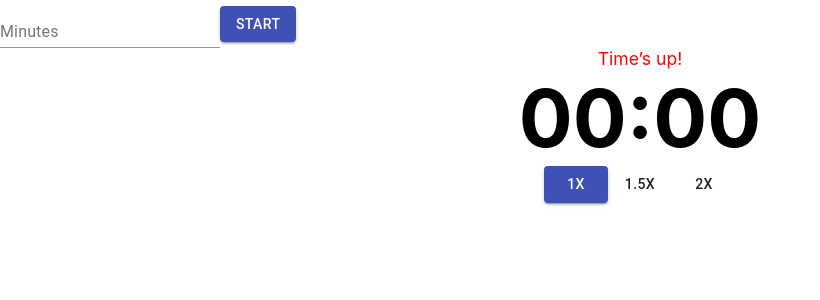
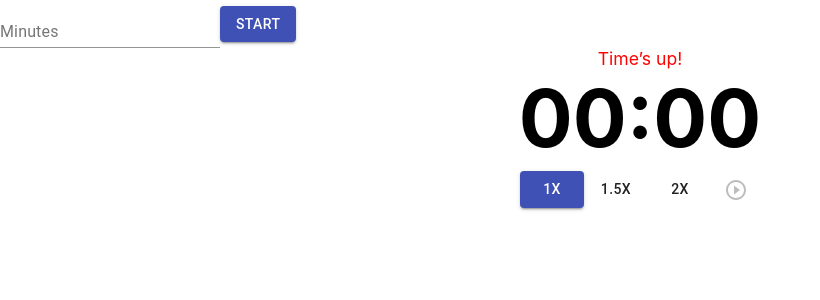
Before and after one commit to Kreozot/dcs-task-1, a React (Create React App) app: page / in a window 1280 px wide. Shown: the top 300 px of the page, without its empty margins (0-820 px from the left). Built offline with nearby package versions, Linux system fonts and the light colour scheme.

Commit message:
Pause/resume button

```diff
--- a/package.json
+++ b/package.json
@@ -4,6 +4,7 @@
   "private": true,
   "dependencies": {
     "@material-ui/core": "^4.11.0",
+    "@material-ui/icons": "^4.9.1",
     "@testing-library/jest-dom": "^4.2.4",
     "@testing-library/react": "^9.3.2",
     "@testing-library/user-event": "^7.1.2",
--- a/src/App.jsx
+++ b/src/App.jsx
@@ -4,6 +4,7 @@ import useInterval from 'common/hooks/useInterval';
 import MainControls from 'components/MainControls';
 import Timer from 'components/Timer';
 import SpeedController from 'components/SpeedController';
+import ToggleButton from 'components/ToggleButton';
 import { BASE_TIMEOUT } from 'common/const';
 
 import './App.css';
@@ -24,13 +25,11 @@ function App() {
 
   useInterval(tick, isPaused ? null : speed);
 
-  useEffect(() => {
+  const handleStart = useCallback((value) => {
+    const seconds = value * 60;
+    setInitialSeconds(seconds);
+    setSeconds(seconds);
     setIsPaused(false);
-    setSeconds(initialSeconds);
-  }, [initialSeconds]);
-
-  const handleStart = useCallback((value) => {
-    setInitialSeconds(value * 60);
   }, []);
 
   return (
@@ -38,6 +37,7 @@ function App() {
       <MainControls onStart={ handleStart }/>
       <Timer seconds={ seconds } initialSeconds={ initialSeconds }/>
       <SpeedController speed={ speed } onSpeedChange={ setSpeed }/>
+      <ToggleButton isPaused={ isPaused } setIsPaused={ setIsPaused } disabled={ !seconds }/>
     </div>
   );
 }
--- /dev/null
+++ b/src/components/ToggleButton/ToggleButton.jsx
@@ -0,0 +1,28 @@
+import React, { useMemo, useCallback } from 'react';
+import IconButton from '@material-ui/core/IconButton';
+import PauseCircleOutlineIcon from '@material-ui/icons/PauseCircleOutline';
+import PlayCircleOutlineIcon from '@material-ui/icons/PlayCircleOutline';
+
+export default function SpeedButton(props) {
+  const { isPaused, setIsPaused, disabled } = props;
+
+  const handleClick = useCallback(() => {
+    setIsPaused(!isPaused);
+  }, [setIsPaused, isPaused]);
+
+  const icon = useMemo(() => {
+    return isPaused
+      ? <PlayCircleOutlineIcon/>
+      : <PauseCircleOutlineIcon/>;
+  }, [isPaused]);
+
+  return (
+      <IconButton
+        color="primary"
+        onClick={ handleClick }
+        disabled={ disabled }
+      >
+        { icon }
+      </IconButton>
+  );
+}
--- /dev/null
+++ b/src/components/ToggleButton/index.js
@@ -0,0 +1,3 @@
+import ToggleButton from './ToggleButton';
+
+export default ToggleButton;
```
Also changed, not shown: 1 other file (tests, documents, lock files or other folders).
